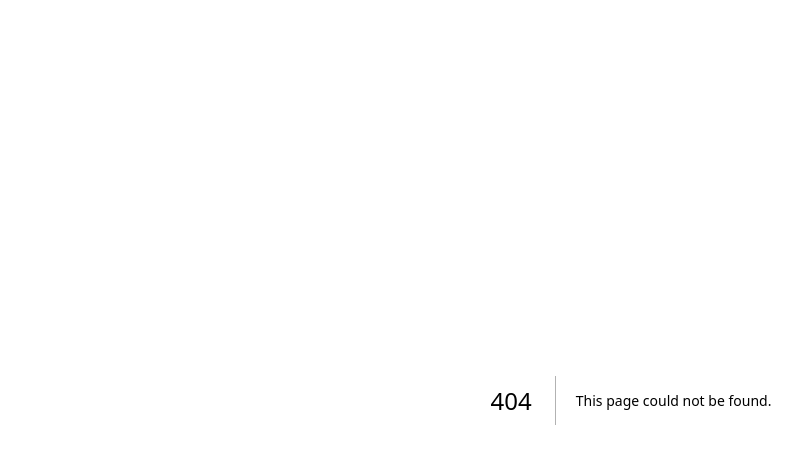
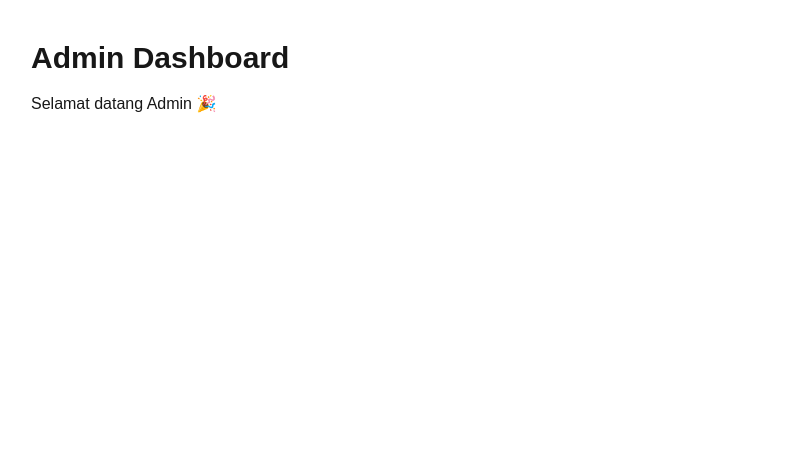
Before and after one commit to batchiego-code/batchie, a Next.js app: page /admin in a window 1280 px wide. Before the commit this address had no page. Shown: the top 464 px of the page, without its empty margins (9-811 px from the left). Built offline with nearby package versions, Linux system fonts and the light colour scheme.

Commit message:
feat: role based authentication

```diff
--- /dev/null
+++ b/src/app/admin/page.tsx
@@ -0,0 +1,13 @@
+export default function AdminPage() {
+  return (
+    <main className="p-10">
+      <h1 className="text-3xl font-bold">
+        Admin Dashboard
+      </h1>
+
+      <p className="mt-4">
+        Selamat datang Admin 🎉
+      </p>
+    </main>
+  );
+}
--- a/src/app/login/page.tsx
+++ b/src/app/login/page.tsx
@@ -18,14 +18,30 @@ export default function LoginPage() {
       password,
     });
 
-    console.log(data);
-
   if (error) {
     alert(error.message);
     return;
   }
 
+  const user = data.user;
+
+  const { data: profile, error: profileError } =
+    await supabase
+      .from("profiles")
+      .select("role")
+      .eq("id", user.id)
+      .single();
+
+  if (profileError) {
+    alert("Profile tidak ditemukan");
+    return;
+  }
+
+  if (profile.role === "admin") {
+    window.location.href = "/admin";
+  } else {
     window.location.href = "/dashboard";
+  }
 };
 
   return (
```
Lines whose indentation alone changed are shown as unchanged.
